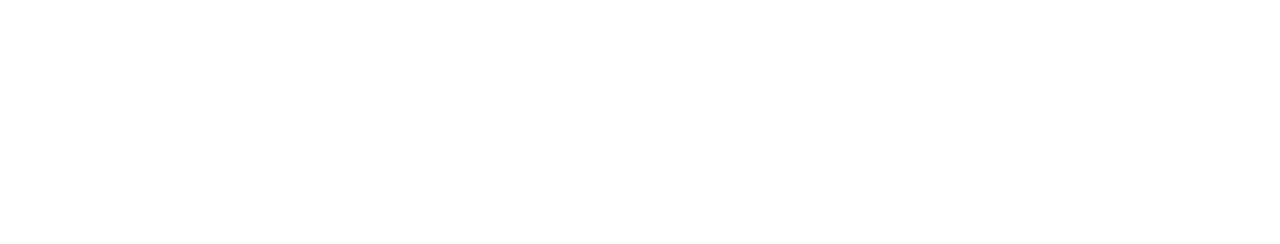
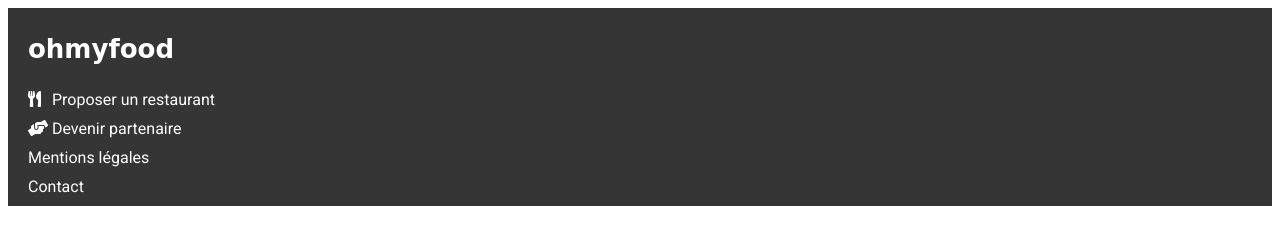
Before and after one commit to Celinep-dev/Oh_My_Food, a website: page index.html in a window 1280 px wide. Drawn offline with Linux system fonts and the light colour scheme; a web font is replaced by a local one.

Commit message:
add max width 1440px

```diff
--- a/index.html
+++ b/index.html
@@ -8,6 +8,7 @@
     <link rel="stylesheet" href="css/style.css">
     <link href="https://fonts.googleapis.com/css2?family=Roboto&display=swap" rel="stylesheet">
     <link href="https://fonts.googleapis.com/css2?family=Roboto&family=Shrikhand&display=swap" rel="stylesheet">
+    <link rel="stylesheet" href="https://cdnjs.cloudflare.com/ajax/libs/font-awesome/5.15.4/css/all.min.css">
 </head>
 <body>
     <header class="header">
@@ -19,9 +20,28 @@
 
     </main>
 
-    <footer>
+    <footer >
+        <div class="footer">
+            <h3 class="footer__Title">ohmyfood</h3>
 
+            <a href="#ProposerUnRestaurant" class="footer__link">
+                <i class="fas fa-utensils footer__icon"></i>
+                Proposer un restaurant
+            </a>
 
+            <a href="#DevenirPartenaire" class="footer__link">
+                <i class="fas fa-hands-helping footer__icon"></i>
+                Devenir partenaire
+            </a>
+
+            <a href="#MentionLegales" class="footer__link">
+                Mentions légales
+            </a>
+
+            <a href="mailto:contact@ohmyfood.com" class="footer__link">
+                Contact
+            </a>
+        </div>
     </footer>
 
 </body>
--- /dev/null
+++ b/sass/layout/_footer.scss
@@ -0,0 +1,46 @@
+footer{
+    background-color:$footer_bg_color;
+    width: 100%;
+}
+
+.footer {
+
+
+    padding-left: 20px;
+    display: flex;
+    flex-direction: column;
+    text-align: justify;
+
+
+    &__Title {
+        color: $footer_color;
+        font-size: 26px;
+        font-family: shrikhand, cursive;
+
+    }
+
+    &__link {
+        color: $footer_color;
+        text-decoration: none;
+        font-size: 16px;
+        margin-bottom: 10px;
+        font-family: roboto, sans-serif;
+
+    }
+
+    &__icon{
+        width: 20px;
+    }
+
+}
+
+//responsive desktop
+
+@media screen and (min-width:992px){
+    .footer{
+        max-width: 1440px;
+        margin:auto;
+
+    }
+
+}
--- a/sass/main.scss
+++ b/sass/main.scss
@@ -0,0 +1,3 @@
+@import "utils/variables";
+
+@import "layout/footer";
--- /dev/null
+++ b/sass/utils/_variables.scss
@@ -0,0 +1,2 @@
+$footer_bg_color:#353535;
+$footer_color:white;
```
Also changed, not shown: css/style.css, 1 other file.
